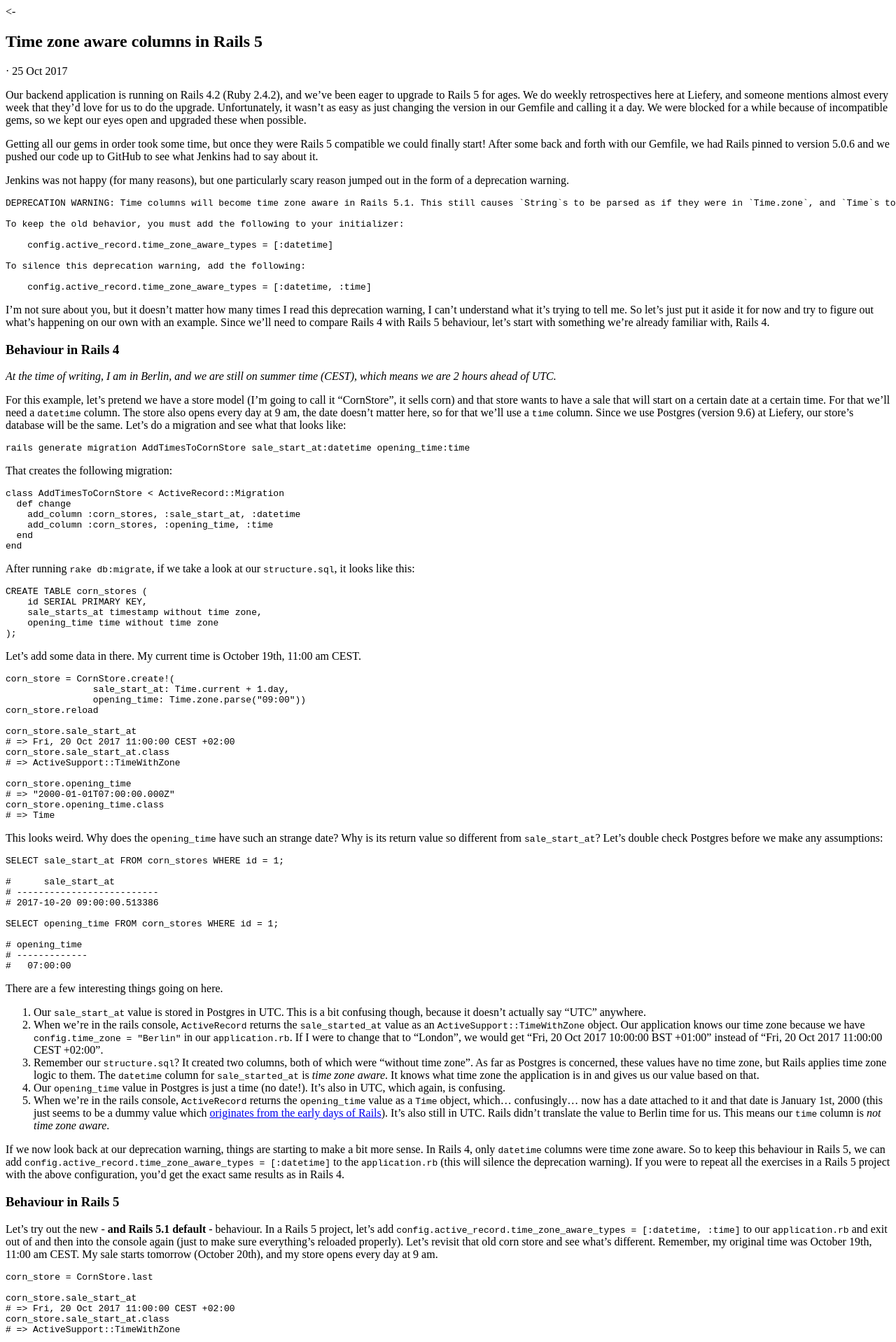
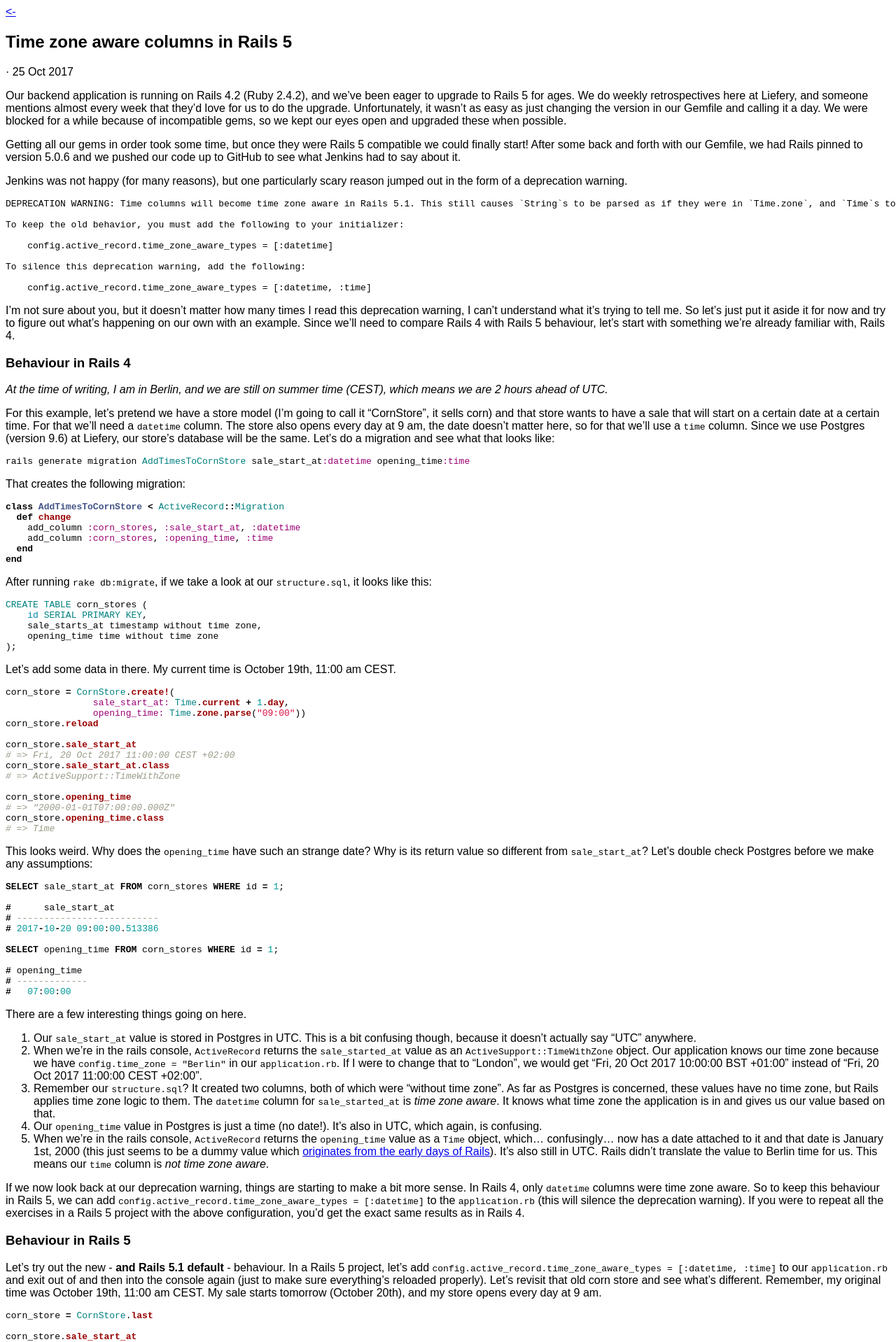
Before and after one commit to liefery-it-legacy/blog, a Jekyll site: the page built from _posts/2017-10-25-times-in-rails-5.md, in a window 1280 px wide. Shown: the top 1918 px of the page at 70% size. Built offline with Jekyll 4.4.1, drawn with Linux system fonts in a browser that asks for light colours; some web fonts are replaced; comment, search, counter and statistics services are not loaded.

Commit message:
add some css

```diff
--- a/_layouts/blog.html
+++ b/_layouts/blog.html
@@ -5,7 +5,7 @@ layout: default
   <a id="logo" href="/">{{page.title}}</a>
 </header>
 
-<main>
+<main id="blog">
   {% assign posts_slice = 3 %}
   {% assign sliced_posts = "" | split: "/" %}
   {% for post in site.posts %}
--- a/_layouts/post.html
+++ b/_layouts/post.html
@@ -2,12 +2,12 @@
 layout: default
 ---
 <header>
-  <a id="back">&lt;-</a>
+  <a id="back" href="javascript:history.back();">&lt;-</a>
   <h2>{{page.title}}</h2>
   <p>{{page.author}} · {{page.date | date_to_string}}</p>
 </header>
 
-<main>
+<main id="post">
   <article>
     <p>{{content}}</p>
   </article>
--- /dev/null
+++ b/_sass/_emoji.scss
@@ -0,0 +1,3 @@
+img.emoji {
+  width: auto;
+}
--- /dev/null
+++ b/_sass/_syntax-highlighting.scss
@@ -0,0 +1,67 @@
+/**
+ * Syntax highlighting styles
+ */
+.highlight {
+    background: #fff;
+    // @extend %vertical-rhythm;
+
+    .c     { color: #998; font-style: italic } // Comment
+    .err   { color: #a61717; background-color: #e3d2d2 } // Error
+    .k     { font-weight: bold } // Keyword
+    .o     { font-weight: bold } // Operator
+    .cm    { color: #998; font-style: italic } // Comment.Multiline
+    .cp    { color: #999; font-weight: bold } // Comment.Preproc
+    .c1    { color: #998; font-style: italic } // Comment.Single
+    .cs    { color: #999; font-weight: bold; font-style: italic } // Comment.Special
+    .gd    { color: #000; background-color: #fdd } // Generic.Deleted
+    .gd .x { color: #000; background-color: #faa } // Generic.Deleted.Specific
+    .ge    { font-style: italic } // Generic.Emph
+    .gr    { color: #a00 } // Generic.Error
+    .gh    { color: #999 } // Generic.Heading
+    .gi    { color: #000; background-color: #dfd } // Generic.Inserted
+    .gi .x { color: #000; background-color: #afa } // Generic.Inserted.Specific
+    .go    { color: #888 } // Generic.Output
+    .gp    { color: #555 } // Generic.Prompt
+    .gs    { font-weight: bold } // Generic.Strong
+    .gu    { color: #aaa } // Generic.Subheading
+    .gt    { color: #a00 } // Generic.Traceback
+    .kc    { font-weight: bold } // Keyword.Constant
+    .kd    { font-weight: bold } // Keyword.Declaration
+    .kp    { font-weight: bold } // Keyword.Pseudo
+    .kr    { font-weight: bold } // Keyword.Reserved
+    .kt    { color: #458; font-weight: bold } // Keyword.Type
+    .m     { color: #099 } // Literal.Number
+    .s     { color: #d14 } // Literal.String
+    .na    { color: #008080 } // Name.Attribute
+    .nb    { color: #0086B3 } // Name.Builtin
+    .nc    { color: #458; font-weight: bold } // Name.Class
+    .no    { color: #008080 } // Name.Constant
+    .ni    { color: #800080 } // Name.Entity
+    .ne    { color: #900; font-weight: bold } // Name.Exception
+    .nf    { color: #900; font-weight: bold } // Name.Function
+    .nn    { color: #555 } // Name.Namespace
+    .nt    { color: #000080 } // Name.Tag
+    .nv    { color: #008080 } // Name.Variable
+    .ow    { font-weight: bold } // Operator.Word
+    .w     { color: #bbb } // Text.Whitespace
+    .mf    { color: #099 } // Literal.Number.Float
+    .mh    { color: #099 } // Literal.Number.Hex
+    .mi    { color: #099 } // Literal.Number.Integer
+    .mo    { color: #099 } // Literal.Number.Oct
+    .sb    { color: #d14 } // Literal.String.Backtick
+    .sc    { color: #d14 } // Literal.String.Char
+    .sd    { color: #d14 } // Literal.String.Doc
+    .s2    { color: #d14 } // Literal.String.Double
+    .se    { color: #d14 } // Literal.String.Escape
+    .sh    { color: #d14 } // Literal.String.Heredoc
+    .si    { color: #d14 } // Literal.String.Interpol
+    .sx    { color: #d14 } // Literal.String.Other
+    .sr    { color: #009926 } // Literal.String.Regex
+    .s1    { color: #d14 } // Literal.String.Single
+    .ss    { color: #990073 } // Literal.String.Symbol
+    .bp    { color: #999 } // Name.Builtin.Pseudo
+    .vc    { color: #008080 } // Name.Variable.Class
+    .vg    { color: #008080 } // Name.Variable.Global
+    .vi    { color: #008080 } // Name.Variable.Instance
+    .il    { color: #099 } // Literal.Number.Integer.Long
+}
--- /dev/null
+++ b/_sass/components/_footer.scss
@@ -0,0 +1,3 @@
+footer {
+
+}
--- /dev/null
+++ b/_sass/layouts/_blog.scss
@@ -0,0 +1,3 @@
+main#blog {
+
+}
--- /dev/null
+++ b/css/main.scss
@@ -0,0 +1,17 @@
+---
+# Only the main Sass file needs front matter (the dashes are enough)
+---
+@charset "utf-8";
+
+@import url("https://rsms.me/inter/inter-ui.css");
+
+@import
+  "emoji",
+  "syntax-highlighting",
+  "components/footer",
+  "layouts/blog"
+;
+
+body {
+  font-family: inter-ui, sans-serif;
+}
```
